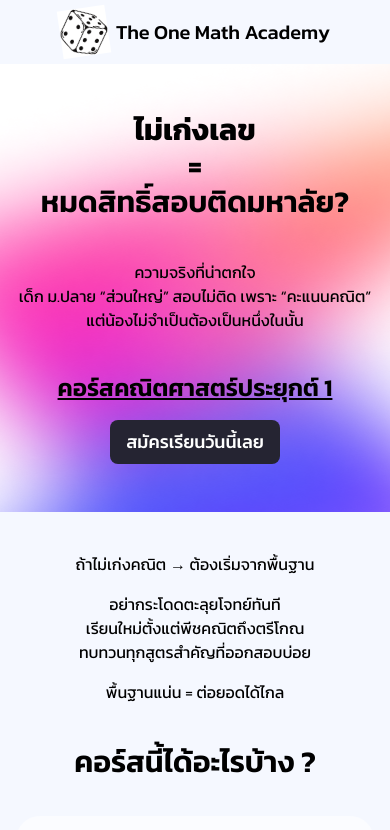
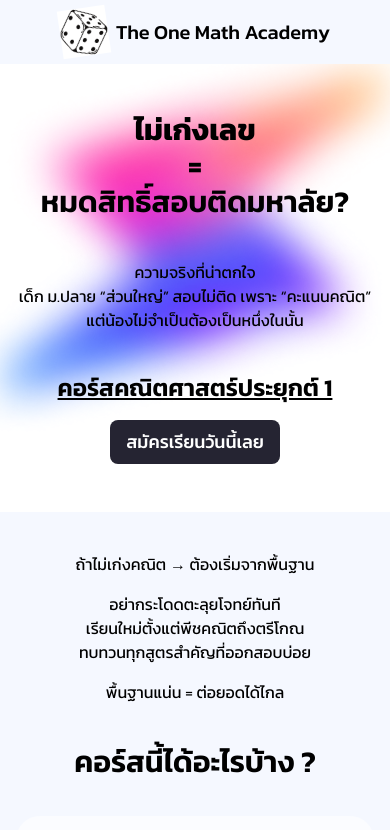
Before and after one commit to OX-TOPIS/the-one-math-landing, a React (Create React App) app: page / in a window 390 px wide. Shown: the top 830 px of the page. Built offline with nearby package versions, Linux system fonts and the light colour scheme.

Commit message:
rm class

```diff
--- a/src/App.js
+++ b/src/App.js
@@ -65,7 +65,7 @@ function App() {
 
       {/* LABEL SECTION */}
       <div
-        className="h-full flex flex-col justify-center items-center relative bg-center py-12 px-4 bg-white lg:border-y-2 lg:border-y-black"
+        className="h-full flex flex-col justify-center items-center relative bg-cover bg-center py-12 px-4 bg-white lg:border-y-2 lg:border-y-black"
         style={{ backgroundImage: bgImage, backgroundPosition: "center top" }}
       >
         <h1 className="font-bold text-3xl md:text-6xl  text-center kanit-bold">
@@ -120,7 +120,7 @@ function App() {
           คอร์สนี้ได้อะไรบ้าง ?
         </h1>
         <div
-          className="relative bg-cover bg-center"
+          className="relative bg-cover bg-animate bg-center"
           style={{ backgroundImage: "url('/bg-22.png')" }}
         >
           <div className="grid grid-cols-1 md:grid-cols-2 xl:grid-cols-4 max-w-[1200px] mx-auto">
@@ -246,7 +246,7 @@ function App() {
             }
         }
 
-        .bg-cover {
+        .bg-animate {
             animation: rotateBackground 30s infinite linear;
         }
     `}</style>
```
